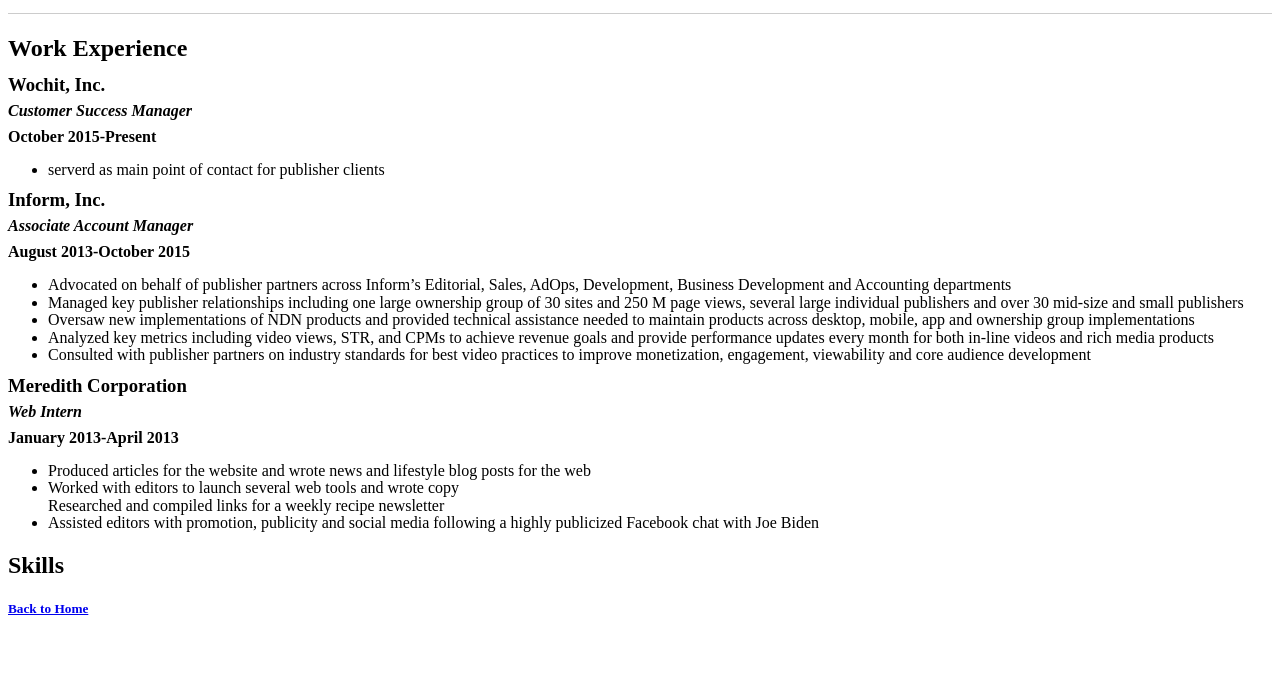
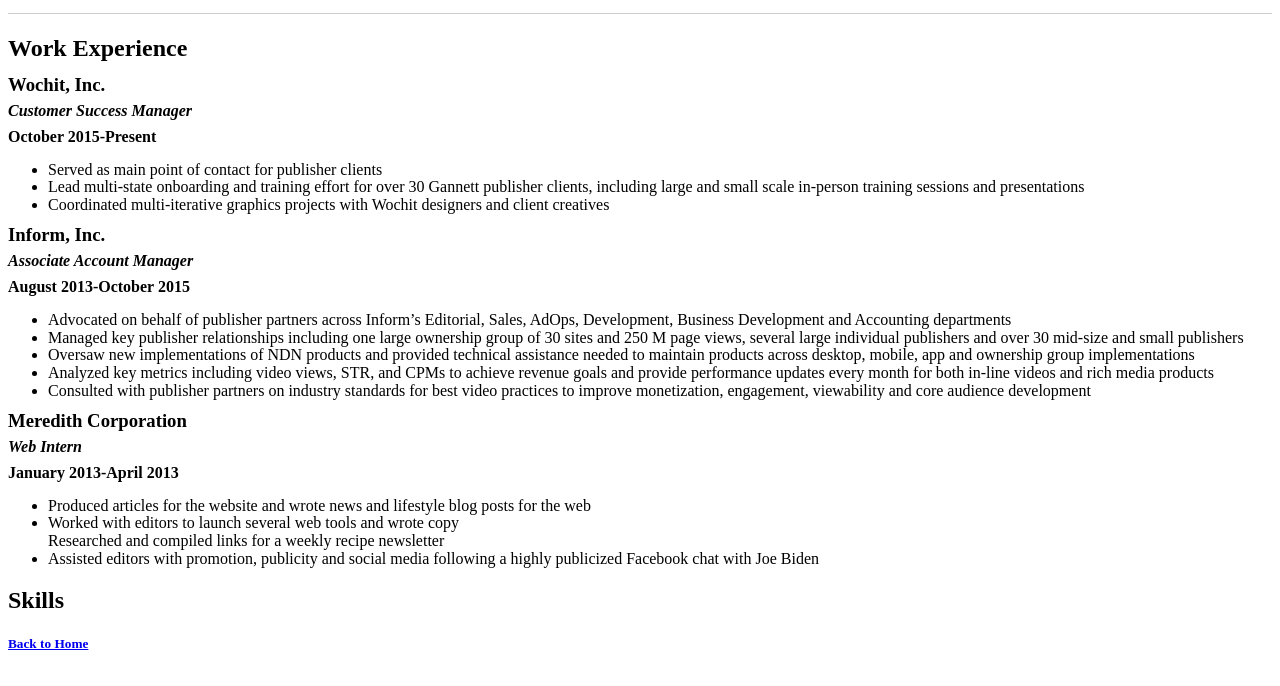
Before and after one commit to marissake/MARISSAKE.github.io, a plain HTML site: page homework/Resume/resume.html in a window 1280 px wide. Shown: the part 106-792 px from the top of the page. Drawn offline with Linux system fonts and the light colour scheme; a web font is replaced by a local one.

Commit message:
updated homework

```diff
--- a/homework/Resume/resume.html
+++ b/homework/Resume/resume.html
@@ -44,7 +44,10 @@ ul {
 <h4 class="jobtitle">Customer Success Manager</h4>
 	<h4> October 2015-Present</h4>
 		<ul>
-			<li>serverd as main point of contact for publisher clients</li>
+			<li>Served as main point of contact for publisher clients</li>
+			<li>Lead multi-state onboarding and training effort for over 30 Gannett publisher clients, including large and small scale in-person training sessions and presentations</li>
+			<li>Coordinated multi-iterative graphics projects with Wochit designers and client creatives</li>
+
 		</ul>
 </div>
 <div class="inform">
```
